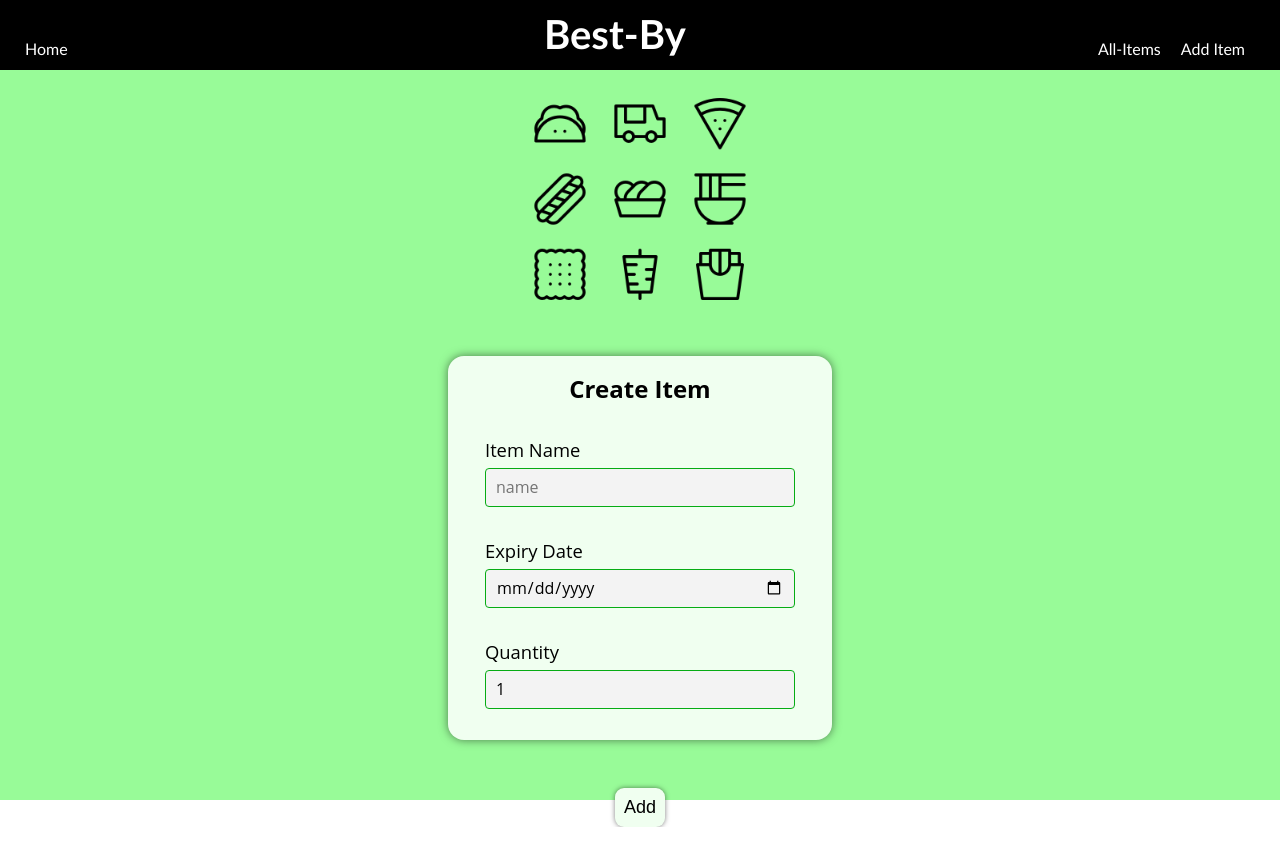
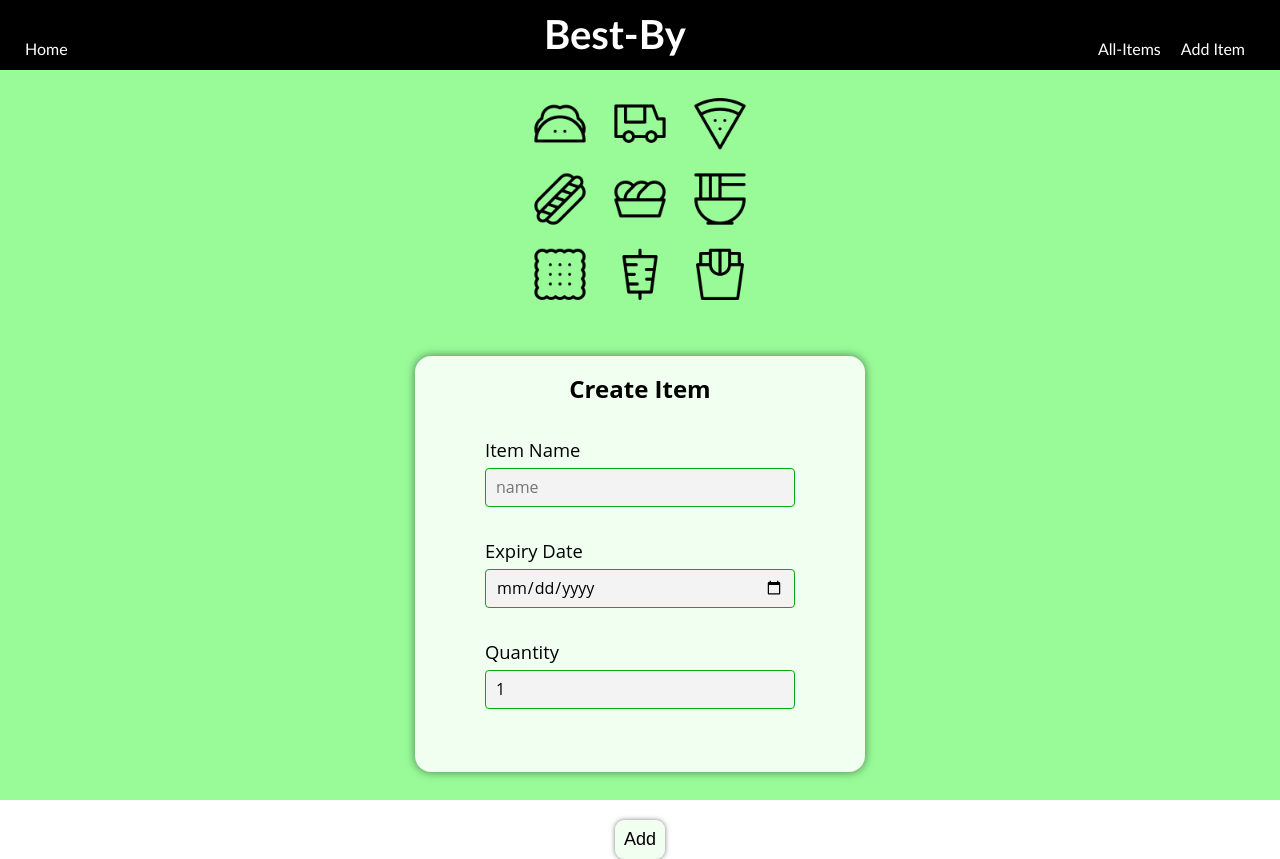
Before and after one commit to moh-asim-iqbal/best-by-app, a React (Create React App) app in the folder client/: page /items/create in a window 1280 px wide. Before the commit the page ends 827 px from the top, so only its background shows below. Built offline with nearby package versions, Linux system fonts and the light colour scheme.

Commit message:
Adjusted create item styling

```diff
--- a/client/src/components/summaryTable/SummaryBox.jsx
+++ b/client/src/components/summaryTable/SummaryBox.jsx
@@ -34,7 +34,7 @@ export default function SummaryBox() {
 
         }
         fetchItems()
-
+       // eslint-disable-next-line
     },[])
 
 
--- a/client/src/pages/styles.scss
+++ b/client/src/pages/styles.scss
@@ -18,9 +18,10 @@
       flex-direction: column;
       background-color: honeydew;
       border-radius: 1em;
-      width: 30vw;
+      width: 450px;
       margin-top: 5vh;
       padding-top: 2vh;
+      height: 400px;
       box-shadow: 0 0 10px rgba(0, 0, 0, 0.5);
 
 
```
